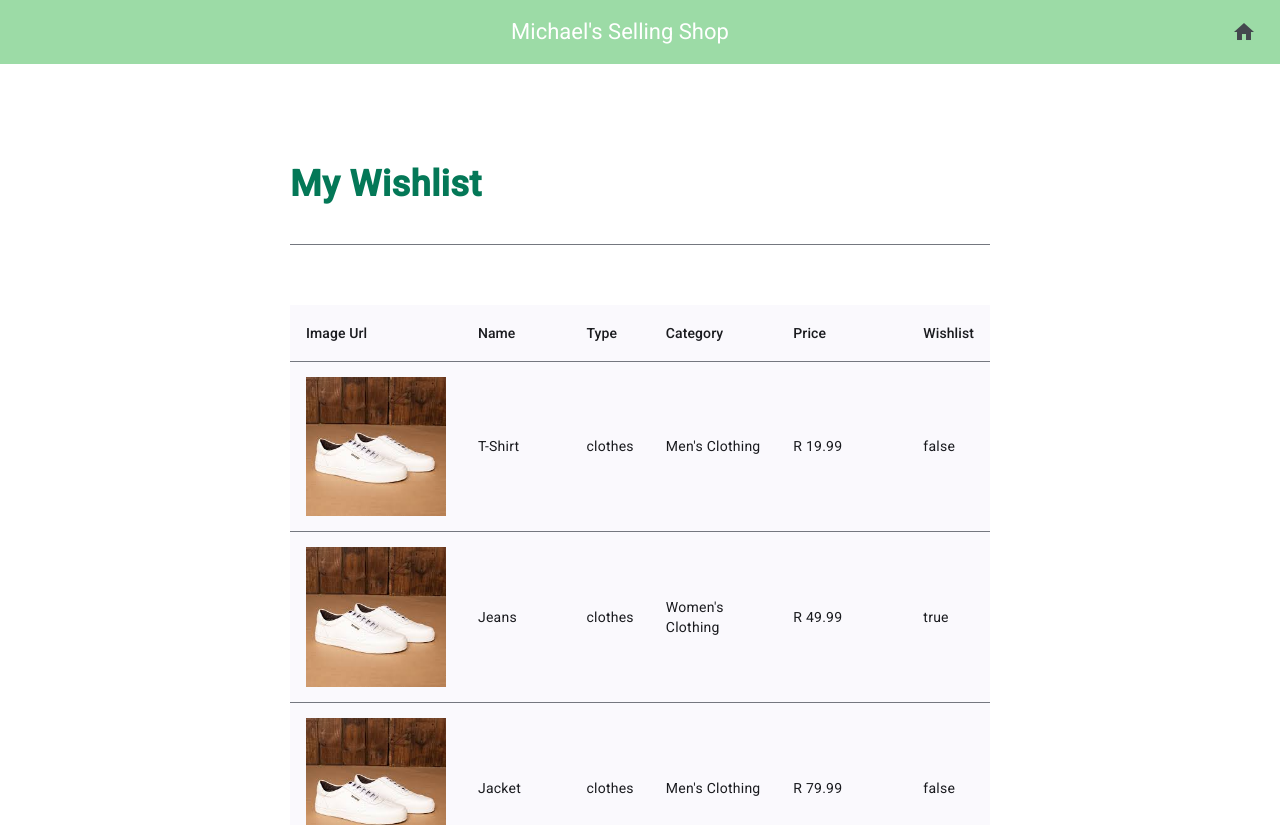
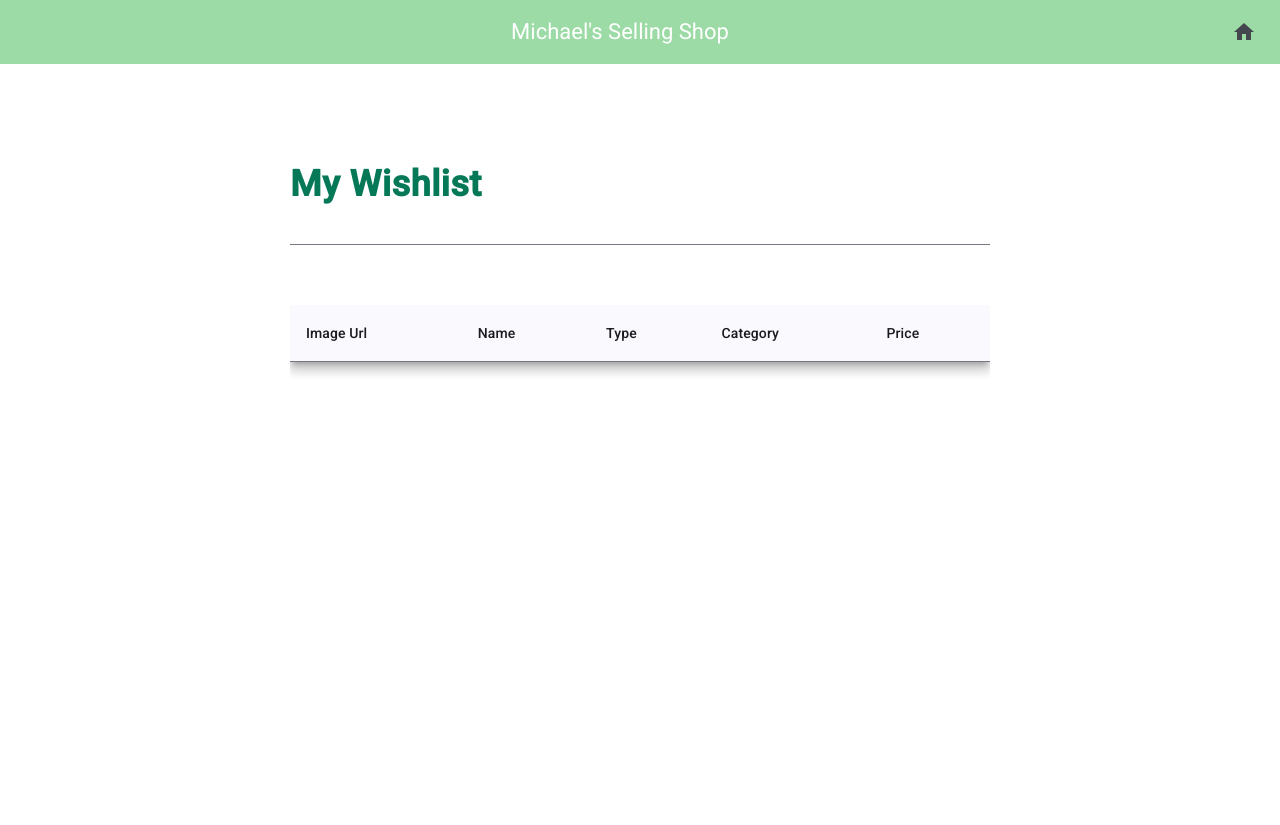
Before and after one commit to MichaelCombrinck/Internship.github.io, an Angular app in the folder CV/CV/: page /wishlist in a window 1280 px wide. Built offline with nearby package versions, Linux system fonts and the light colour scheme.

Commit message:
feat(wishlist): products can now be added to the wishlist

```diff
--- a/CV/CV/src/app/components/product-card/product-card.component.ts
+++ b/CV/CV/src/app/components/product-card/product-card.component.ts
@@ -76,17 +76,25 @@ export class ProductCardComponent {
 
   public productList: Product[] = [];
 
-  constructor(private _snackBar: MatSnackBar, private _productService: ProductService) {}
+  public productIsWishlist: Product[] = [];
+
+  constructor(private _snackBar: MatSnackBar, private _productService: ProductService) {
+    console.log('value of products', this.products)
+    this._productService.setAllProducts(this.products);
+  }
 
   onWishlistToggleClick(index: number) {
     if (this.products[index].wishlist) {
       this.products[index].wishlist = false;
+      const productToRemove = this.products[index];
+      this._productService.removeWishlistProduct(productToRemove);
       this._snackBar.open('Product was removed from Wishlist', 'Close', {
         duration: 100000,
         panelClass: ['success-snackbar'],
       });
     } else {
       this.products[index].wishlist = true;
+      this._productService.addProductToWishlist(this.products[index]);
       this._snackBar.open('Product added to Wishlist', 'Close', {
         duration: 100000,
         panelClass: ['success-snackbar'],
@@ -96,7 +104,8 @@ export class ProductCardComponent {
 
   onAddToCardClick(product:Product) {
     this.productList.push(product);
-    this._productService.setProduct(this.productList);
-    console.log('The value of the product list: ', this._productService.getProduct());
+    // this._productService.setProduct(this.productList);
   }
+
+
 }
--- a/CV/CV/src/app/pages/product-list-page/product-list-page.component.ts
+++ b/CV/CV/src/app/pages/product-list-page/product-list-page.component.ts
@@ -10,6 +10,7 @@ import { MatInputModule } from '@angular/material/input';
 import { ProductCardComponent } from '../../components/product-card/product-card.component';
 import { CommonModule } from '@angular/common';
 import { Router } from '@angular/router';
+import { ProductService } from '../../services/product.service';
 
 
 @Component({
@@ -32,10 +33,10 @@ import { Router } from '@angular/router';
   styleUrl: './product-list-page.component.scss',
 })
 export class ProductListPageComponent {
-  private name:string = 'Mike';
 
-  constructor(private _route: Router) {
-
+  constructor(private _route: Router, private _productService: ProductService) {
+    this._productService.getAllProducts();
+    console.log('Here is the value of the products service: ',this._productService.getAllProducts())
   }
 
   onWishlistLinkClick() {
@@ -45,4 +46,10 @@ export class ProductListPageComponent {
   onCheckoutCardClick() {
     this._route.navigate(['checkout']);
   }
+
+  onCheckCategory(category: string) {
+    const products = this._productService.getAllProducts();
+    console.log('This is the all products: ', products);
+    return products;
+  }
 }
--- a/CV/CV/src/app/pages/wishlist-page/wishlist-page.component.html
+++ b/CV/CV/src/app/pages/wishlist-page/wishlist-page.component.html
@@ -77,12 +77,6 @@
             </td>
           </ng-container>
 
-          <!-- Wishlist -->
-          <ng-container matColumnDef="wishlist">
-            <th mat-header-cell *matHeaderCellDef>Wishlist</th>
-            <td mat-cell *matCellDef="let element">{{ element.wishlist }}</td>
-          </ng-container>
-
           <tr mat-header-row *matHeaderRowDef="displayedColumns"></tr>
           <tr mat-row *matRowDef="let row; columns: displayedColumns"></tr>
         </table>
--- a/CV/CV/src/app/pages/wishlist-page/wishlist-page.component.ts
+++ b/CV/CV/src/app/pages/wishlist-page/wishlist-page.component.ts
@@ -6,90 +6,8 @@ import { MatToolbarModule } from '@angular/material/toolbar';
 import { MatTableModule } from '@angular/material/table';
 import { Router } from '@angular/router';
 import { Product } from '../../core/models/product';
+import { ProductService } from '../../services/product.service';
 
-
-const ELEMENT_DATA: Product[] = [
-  {
-      name: "T-Shirt",
-      type: "clothes",
-      category: "Men's Clothing",
-      price: 19.99,
-      imageUrl: "../../../assets/images/sneaker-one.jpg",
-      wishlist: false
-  },
-  {
-      name: "Jeans",
-      type: "clothes",
-      category: "Women's Clothing",
-      price: 49.99,
-      imageUrl: "../../../assets/images/sneaker-one.jpg",
-      wishlist: true
-  },
-  {
-      name: "Jacket",
-      type: "clothes",
-      category: "Men's Clothing",
-      price: 79.99,
-      imageUrl: "../../../assets/images/sneaker-one.jpg",
-      wishlist: false
-  },
-  {
-      name: "Sweater",
-      type: "clothes",
-      category: "Women's Clothing",
-      price: 29.99,
-      imageUrl: "../../../assets/images/sneaker-one.jpg",
-      wishlist: true
-  },
-  {
-      name: "Bread",
-      type: "food",
-      category: "Bakery",
-      price: 2.99,
-      imageUrl: "../../../assets/images/sneaker-one.jpg",
-      wishlist: false
-  },
-  {
-      name: "Milk",
-      type: "food",
-      category: "Dairy",
-      price: 1.49,
-      imageUrl: "../../../assets/images/sneaker-one.jpg",
-      wishlist: true
-  },
-  {
-      name: "Cheese",
-      type: "food",
-      category: "Dairy",
-      price: 4.99,
-      imageUrl: "../../../assets/images/sneaker-one.jpg",
-      wishlist: false
-  },
-  {
-      name: "Apple",
-      type: "food",
-      category: "Fruits",
-      price: 0.99,
-      imageUrl: "../../../assets/images/sneaker-one.jpg",
-      wishlist: true
-  },
-  {
-      name: "Chicken Breast",
-      type: "food",
-      category: "Meat",
-      price: 5.99,
-      imageUrl: "../../../assets/images/sneaker-one.jpg",
-      wishlist: false
-  },
-  {
-      name: "Carrots",
-      type: "food",
-      category: "Vegetables",
-      price: 1.99,
-      imageUrl: "../../../assets/images/sneaker-one.jpg",
-      wishlist: true
-  }
-];
 
 @Component({
   selector: 'app-wishlist-page',
@@ -100,16 +18,18 @@ const ELEMENT_DATA: Product[] = [
 })
 export class WishlistPageComponent {
 
+    constructor(private _route: Router, private _productService: ProductService) {
+
+    }
+
   // public tableHeaders: string[] = ['Product Name', 'Unit Price', 'Quantity']
 
-  public displayedColumns: string[] = ['imageUrl','name', 'type', 'category', 'price',  'wishlist'];
-  public dataSource = ELEMENT_DATA;
+  public displayedColumns: string[] = ['imageUrl','name', 'type', 'category', 'price'];
+  public dataSource = this._productService.getProductWishlistProducts();
 
   public total:number = 2000;
 
-  constructor(private _route: Router) {
 
-  }
 
   onHouseLinkClick() {
     this._route.navigate(['product-list-page']);
--- a/CV/CV/src/app/services/product.service.ts
+++ b/CV/CV/src/app/services/product.service.ts
@@ -1,17 +1,37 @@
-import { Injectable } from "@angular/core";
-import { Product } from "../core/models/product";
+import { Injectable } from '@angular/core';
+import { Product } from '../core/models/product';
 
-@Injectable({providedIn: 'root'})
+@Injectable({ providedIn: 'root' })
 export class ProductService {
-    public products: Product[]  = [];
-    public productsAddedToCheckout: Product[] = [];
+  public products: Product[] = [];
+  public productsAddedToCheckout: Product[] = [];
+  public wishlistProducts: Product[] = [];
+  public allProducts: Product[] = [];
 
-    public getProduct() {
-        return this.products;
+  public getAllProducts() {
+    return this.allProducts;
+  }
+
+  public setAllProducts(allProducts: Product[]) {
+    return this.allProducts.push(...allProducts);
+  }
+
+  public getProductWishlistProducts() {
+    return this.wishlistProducts;
+  }
+
+  public setWishlistProduct(products: Product[]) {
+    this.wishlistProducts.push(...products);
+  }
+
+  public addProductToWishlist(product: Product) {
+    this.wishlistProducts.push(product);
+  }
+
+  public removeWishlistProduct(removedWishlist: Product) {
+    const index = this.wishlistProducts.indexOf(removedWishlist);
+    if (index !== -1) {
+      this.wishlistProducts.splice(index, 1);
     }
-
-    public setProduct(products: Product[]) {
-        this.products = products;
-    }
-
+  }
 }
```
